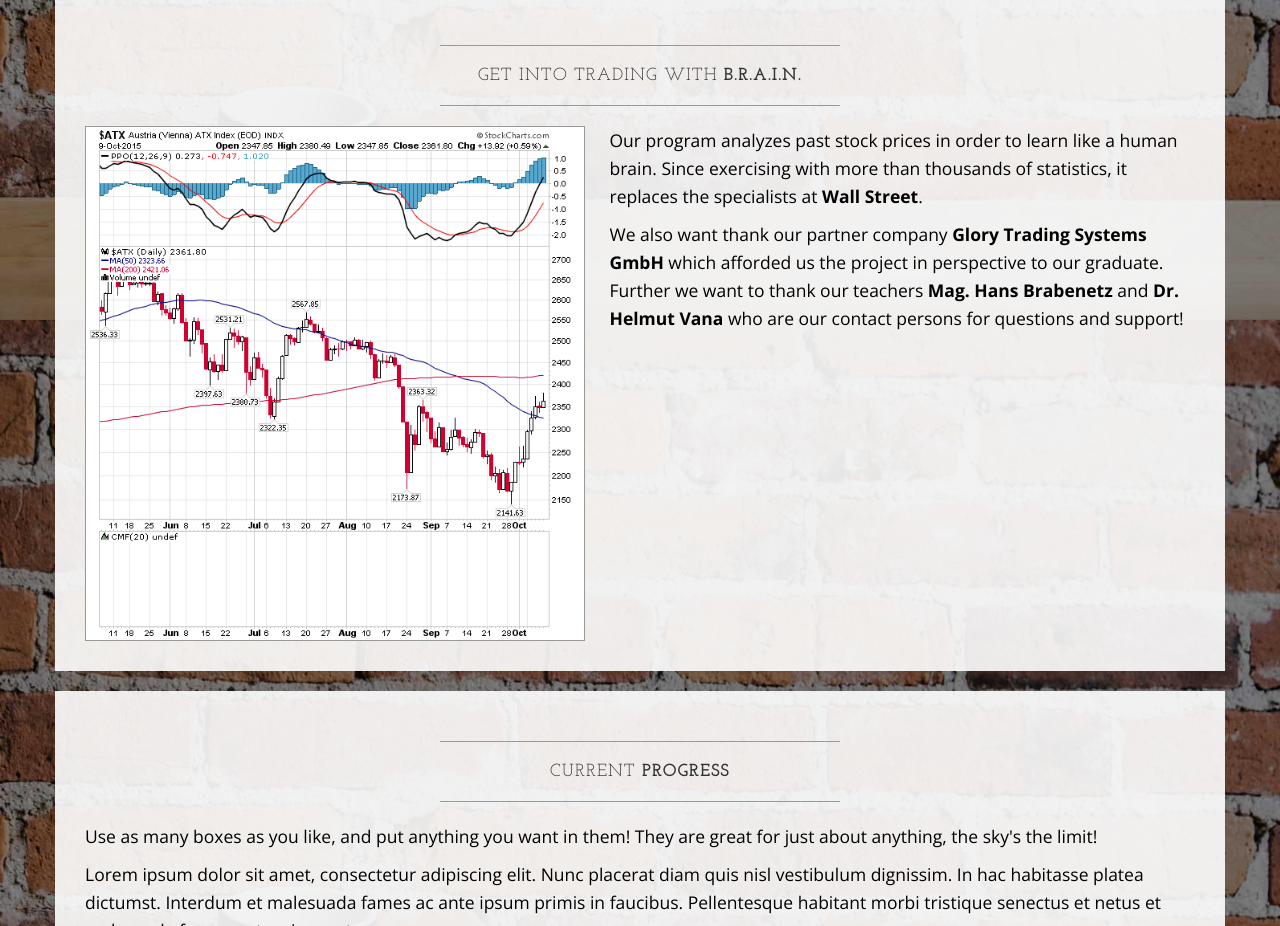
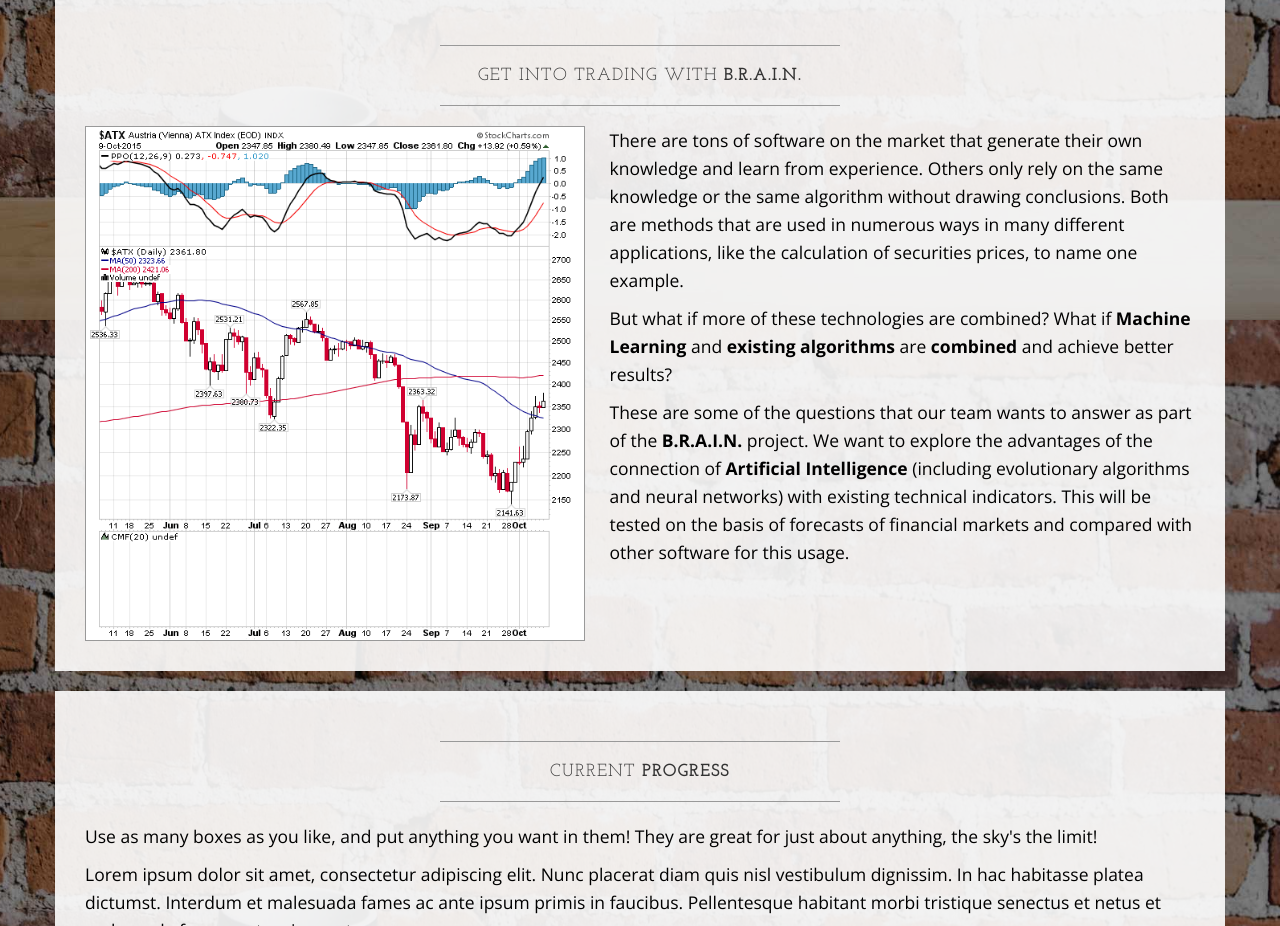
Before and after one commit to tgm-brain/tgm-brain.github.io, a plain HTML site: page internal/index.html in a window 1280 px wide. Shown: the part 1280-2206 px from the top of the page. Drawn offline with nearby package versions, Linux system fonts and the light colour scheme.

Commit message:
updated website

```diff
--- a/internal/index.html
+++ b/internal/index.html
@@ -138,9 +138,14 @@
                 <hr>
                 <img class="img-responsive img-border img-left" width="45%" src="img/stockcharts.png" alt="">
                 <hr class="visible-xs">
-                <p>Our program analyzes past stock prices in order to learn like a human brain. Since exercising with more than thousands of statistics, it replaces the specialists at <b>Wall Street</b>.</p>
-                <p>We also want thank our partner company <b>Glory Trading Systems GmbH</b> which afforded us the project in perspective to our graduate. Further we want to thank our teachers <b>Mag. Hans Brabenetz</b> and <b>Dr. Helmut Vana</b> who are our contact persons for questions and support!</p>
-               <p></p>
+                <p>There are tons of software on the market that generate their own knowledge and learn from experience. Others only rely on the same knowledge or the same algorithm without drawing conclusions. Both are methods that are used in numerous ways in many different applications, like the calculation of securities prices, to name one example.
+				</p>
+				<p>
+				 But what if more of these technologies are combined? What if <b>Machine Learning</b> and <b>existing algorithms</b> are <b>combined</b> and achieve better results?
+				</p>
+				<p>
+				These are some of the questions that our team wants to answer as part of the <b>B.R.A.I.N.</b> project. We want to explore the advantages of the connection of <b>Artificial Intelligence</b> (including evolutionary algorithms and neural networks) with existing technical indicators. This will be tested on the basis of forecasts of financial markets and compared with other software for this usage.
+				</p>
             </div>
         </div>
     </div>
```
Also changed, not shown: internal/about.html (+1 -2 lines).
